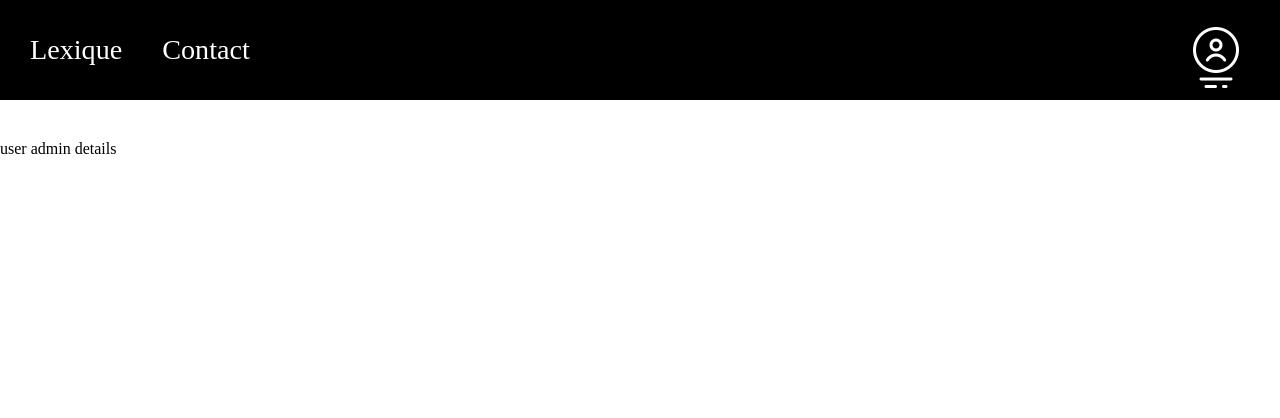
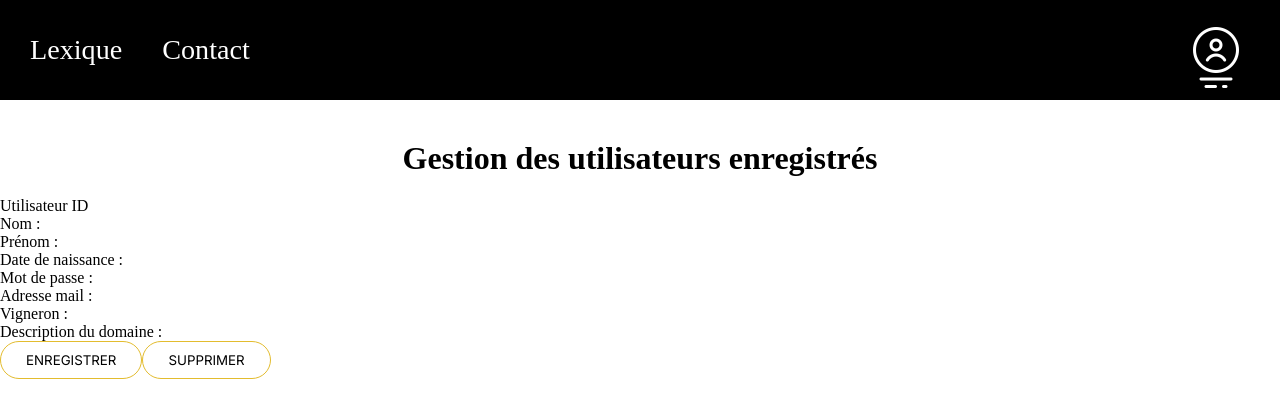
Before and after one commit to Boivinos/Inovin, a React (Vite) app in the folder frontend/: page /userAdminDetails/1 in a window 1280 px wide. Shown: the top 418 px of the page. Built offline with nearby package versions, Linux system fonts and the light colour scheme; a web font is replaced by a local one.

Commit message:
finalisation de la navigation entre les éléments de la page de détails des utilisateurs partie admin. Début de construction de la page de gestion des détails d'un utilisateur

```diff
--- /dev/null
+++ b/frontend/src/components/Admin/UserAdminList/AddNewUser/AddNewUser.jsx
@@ -0,0 +1,11 @@
+import React from "react";
+
+function AddNewUser() {
+  return (
+    <div>
+      <p> Ajouter un nouvel utilisateur</p>
+    </div>
+  );
+}
+
+export default AddNewUser;
--- a/frontend/src/components/Admin/UserAdminList/UserAdminList.jsx
+++ b/frontend/src/components/Admin/UserAdminList/UserAdminList.jsx
@@ -15,39 +15,42 @@ function UserAdminList() {
 
   // navigation vers les autres pages d'administration via les boutons
   const navigateToAdminWinesPage = useNavigate();
-  const navigateToAdminAddUsersPage = useNavigate();
+  const navigateToUserAdminDetailsPage = useNavigate();
+  const navigatetoAddNewUserPage = useNavigate();
 
-  const handleUsersButtonClick = () => {
-    navigateToAdminWinesPage("/ADRESSE A DEFINIR");
+  const handleWinesButtonClick = () => {
+    navigateToAdminWinesPage("/wineAdminList");
   };
-
-  const handleAddUsersButtonClick = () => {
-    navigateToAdminAddUsersPage("/ADRESSE A DEFINIR");
+  const handleUsersDetailsButtonClick = () => {
+    navigateToUserAdminDetailsPage("/userAdminDetails/:id");
+  };
+  const handleAddNewUserButtonClick = () => {
+    navigatetoAddNewUserPage("/addNewUser");
   };
 
   return (
     <div className="userAdminList">
-      <p id="userAdminList_title">Liste des utilisateurs </p>
+      <h1 id="userAdminList_title">Liste des utilisateurs </h1>
       <div className="userAdminList_buttonWrapper">
-        <button
-          id="userAdminList_usersButton"
-          type="button"
-          onClick={handleUsersButtonClick}
-        >
+        <button id="userAdminList_usersButton" type="button">
           Utilisateurs
         </button>
-        <button id="userAdminList_winesButton" type="button">
+        <button
+          id="userAdminList_winesButton"
+          type="button"
+          onClick={handleWinesButtonClick}
+        >
           Vins
         </button>
       </div>
-      <div className="userAdminList_buttonWrapper">
+      <div id="userAdminList_buttonWrapper2">
         <button className="userAdminList_button" type="button">
           Rechercher
         </button>
         <button
           className="userAdminList_button"
           type="button"
-          onClick={handleAddUsersButtonClick}
+          onClick={handleAddNewUserButtonClick}
         >
           Ajouter
         </button>
@@ -57,9 +60,11 @@ function UserAdminList() {
         userData.map((user) => {
           return (
             <UserCard
+              key={user.id}
               firstname={user.firstname}
               lastname={user.lastname}
               id={user.id}
+              onClick={handleUsersDetailsButtonClick}
             />
           );
         })}
--- a/frontend/src/components/Admin/UserAdminList/UserDetails/UserAdminDetails.jsx
+++ b/frontend/src/components/Admin/UserAdminList/UserDetails/UserAdminDetails.jsx
@@ -2,8 +2,22 @@ import React from "react";
 
 function UserAdminDetails() {
   return (
-    <div>
-      <p> user admin details</p>
+    <div className="userAdminDetail">
+      <h1 id="userAdminList_title"> Gestion des utilisateurs enregistrés</h1>
+      <div className="userAdminList_dataWrapper">
+        <p> Utilisateur ID</p>
+        <p> Nom : </p>
+        <p> Prénom : </p>
+        <p> Date de naissance : </p>
+        <p> Mot de passe : </p>
+        <p> Adresse mail : </p>
+        <p> Vigneron : </p>
+        <p> Description du domaine : </p>
+      </div>
+      <div>
+        <button type="button"> Enregistrer</button>
+        <button type="button"> Supprimer</button>
+      </div>
     </div>
   );
 }
--- /dev/null
+++ b/frontend/src/components/Admin/UserAdminList/UserDetails/userAdminDetails.scss
@@ -0,0 +1,6 @@
+#userAdminList_title {
+        font-family: $mainTypo;
+        font-size: xx-large;
+        margin-bottom: 20px;
+        margin-top: 0;
+}
--- a/frontend/src/components/Admin/UserAdminList/userAdminList.scss
+++ b/frontend/src/components/Admin/UserAdminList/userAdminList.scss
@@ -2,28 +2,56 @@
   display: flex;
   flex-direction: column;
   align-items: center;
+  }
 
   #userAdminList_title {
   font-family: $mainTypo;
   font-size: xx-large;
   margin-bottom: 20px;
+  margin-top: 0;
   }
 
-  &_buttonWrapper {
+  .userAdminList_buttonWrapper,
+  #userAdminList_buttonWrapper2 {
   display: flex;
   flex-direction: row;
   flex-wrap: wrap;
   justify-content: space-between;
   margin: 10px;
-    gap: 10px;
+  gap: 25px;
+  }
 
-    & button {
-      flex-grow: 1;
+  #userAdminList_buttonWrapper2 {
+  margin-bottom: 50px;
+  }
+
+  .userAdminList button {
   border: 1px solid;
-      width: 150px;
+  width: 140px;
+  height: 35px;
+  &:hover {
+    box-shadow: 0px 6px 12px rgba(0, 0, 0, 0.1);
+    border-color: $primary-color;
+    transition-duration: 0.3s;
+    transform: scale(1.02);
   }
+  }
+
+  #userAdminList_usersButton,
+  #userAdminList_winesButton {
+  width: 180px;
+  height: 40px;
+
+  &:hover {
+    box-shadow: 0px 6px 12px rgba(0, 0, 0, 0.1);
+    border-color: $primary-color;
+    transition-duration: 0.3s;
+    transform: scale(1.02);
+
+  }
+  }
+
   #userAdminList_usersButton {
   border: 1px solid $primary-color;
+
   }
-  }
-}
--- a/frontend/src/components/Admin/UserAdminList/userCard.scss
+++ b/frontend/src/components/Admin/UserAdminList/userCard.scss
@@ -1,7 +1,7 @@
 .userCardWrapper {
   width: 250px;
   position: relative;
-  margin-top: 50px;
+  margin-top: 15px;
 
   .userCard {
     cursor: pointer;
@@ -11,6 +11,7 @@
     padding: 10px 25px;
     border-radius: 25px;
     text-align: center;
+
     &:hover {
       box-shadow: 0px 6px 12px rgba(0, 0, 0, 0.1);
       border-color: $primary-color;
--- a/frontend/src/components/Navigation/Router.jsx
+++ b/frontend/src/components/Navigation/Router.jsx
@@ -13,6 +13,7 @@ import WineAdminList from "../Admin/WineAdminList/WineAdminList";
 import UserAdminDetails from "../Admin/UserAdminList/UserDetails/UserAdminDetails";
 import WineAdminDetails from "../Admin/WineAdminList/WineAdminDetails";
 import AdminModificationValidation from "../Admin/AdminModificationValidation";
+import AddNewUser from "../Admin/UserAdminList/AddNewUser/AddNewUser";
 import UserContext from "../Contexts/UserContext";
 import Home from "../Globals/Home/Home";
 
@@ -60,17 +61,10 @@ function Router() {
       <Route path="/glossary" element={<Glossary />} />
       <Route path="/validationMessage" element={<ValidationMessage />} />
 
-      {/* routes de l'utilisateur Admin: */}
-      <Route
-        path="/userAdminList"
-        element={
-          <UserAdminList
-            request="http://localhost:8000/api/users/"
-            title="tous les utilisateurs"
-          />
-        }
-      />
+      {/* routes de l'utilisateur Admin - gestion des utilisateurs et des vins : */}
+      <Route path="/userAdminList" element={<UserAdminList />} />
       <Route path="/userAdminDetails/:id" element={<UserAdminDetails />} />
+      <Route path="/addNewUser" element={<AddNewUser />} />
       <Route path="/wineAdminList" element={<WineAdminList />} />
       <Route path="/wineAdminDetails" element={<WineAdminDetails />} />
       <Route
```
Also changed, not shown: frontend/src/components/Admin/UserAdminList/AdminButton/AddButton.jsx (deleted). Lines whose indentation alone changed are shown as unchanged.
